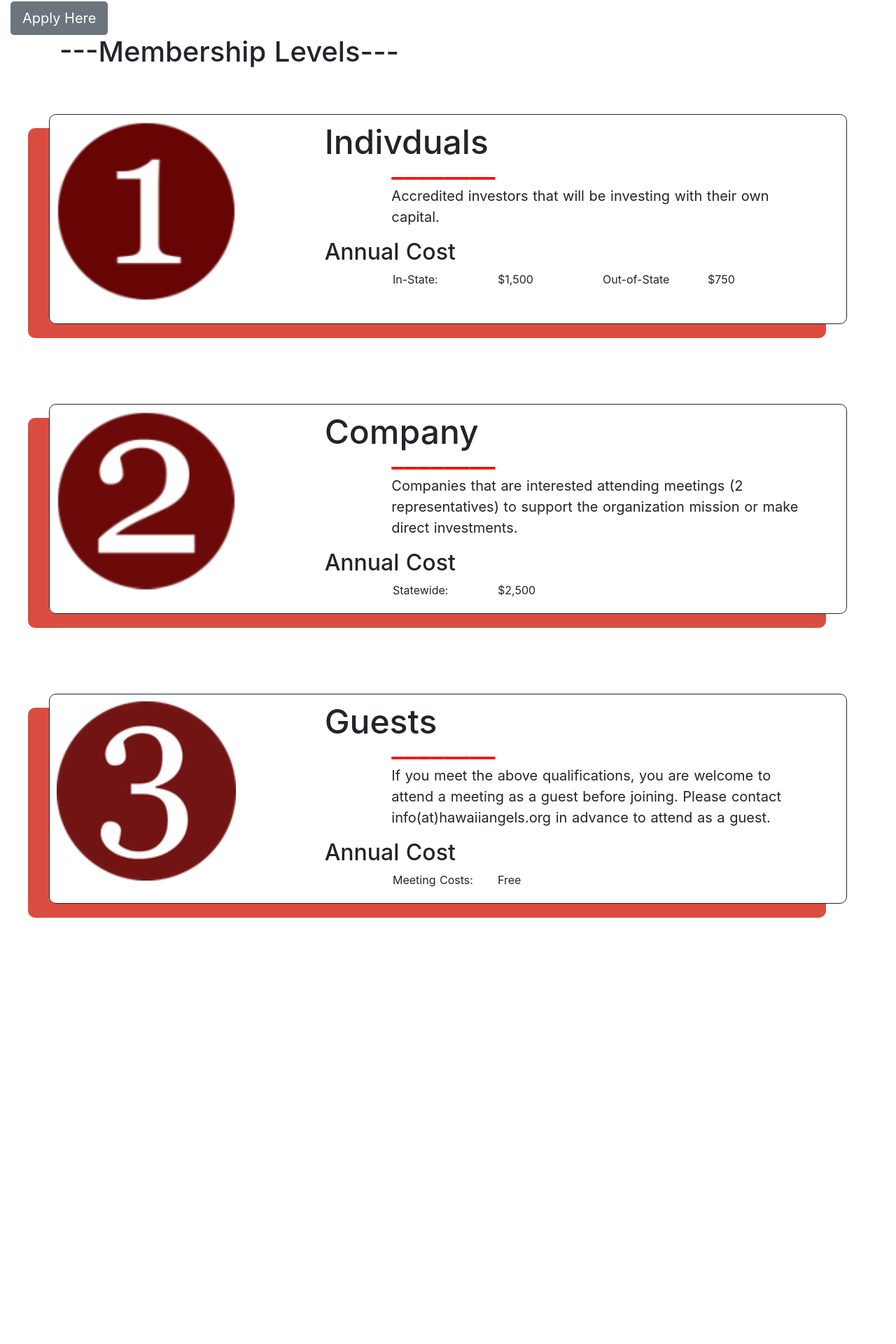
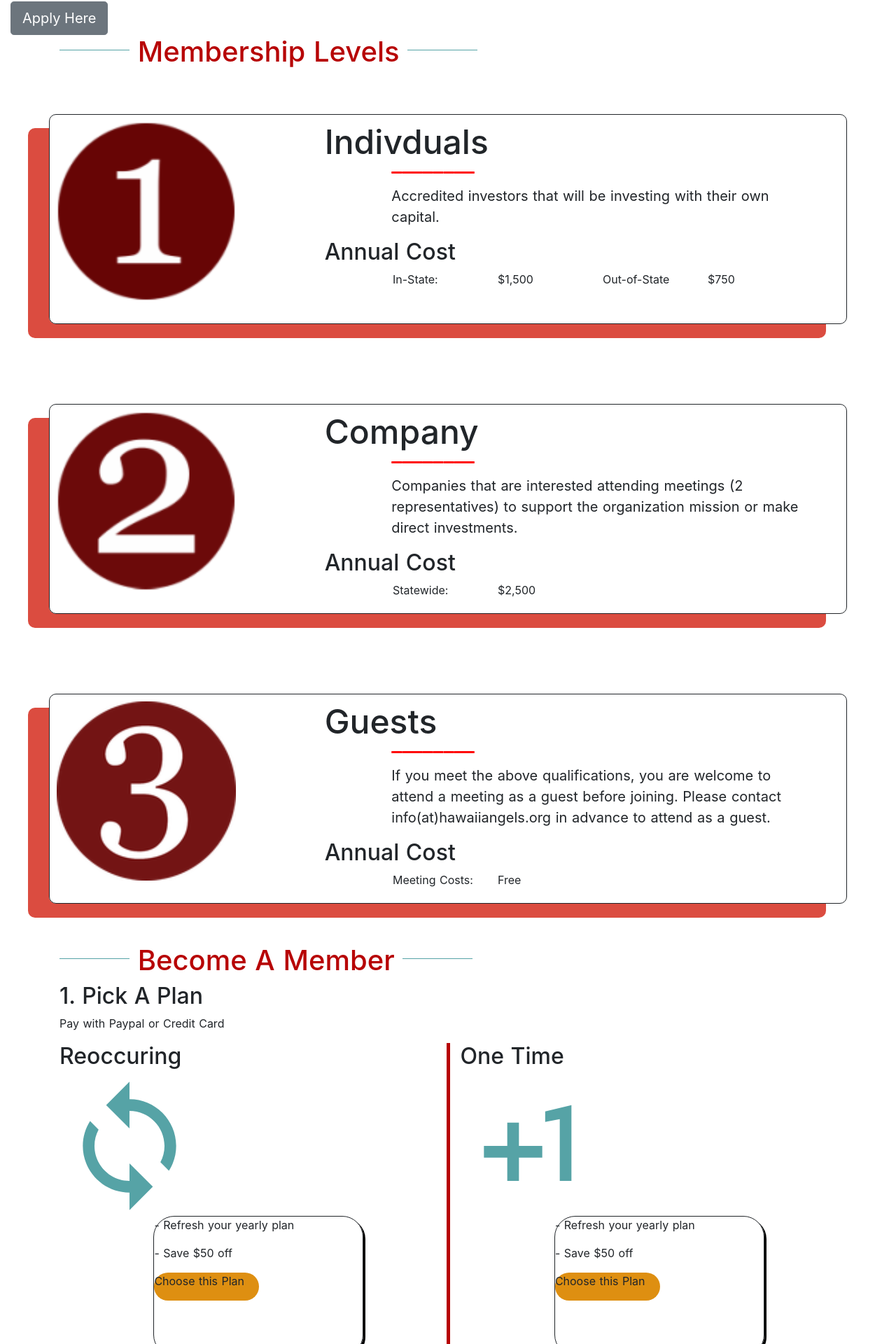
Before and after one commit to WildcherryBazzaire/HawaiianAngels, a Nuxt app: page /investors in a window 1280 px wide. Shown: the part 626-2546 px from the top of the page at 70% size. Before the commit the page ends 1974 px from the top, so only its background shows below. Built offline with nearby package versions, Linux system fonts and the light colour scheme.

Commit message:
still working on it

```diff
--- a/components/investors/levels.vue
+++ b/components/investors/levels.vue
@@ -4,12 +4,12 @@
       <b-col>
         <b-row class="row-fix">
           <b-col md="12" offset-md="4"
-            ><h1 class="h-text">{{ header }}</h1></b-col
+            ><h2 class="h-text">{{ header }}</h2></b-col
           >
         </b-row>
         <b-row class="row-fix">
           <b-col md="12" offset-md="5">
-            <h1 class="line">________</h1>
+            <h2 class="line">________</h2>
           </b-col>
         </b-row>
         <b-row class="row-fix">
--- a/components/investors/plan.vue
+++ b/components/investors/plan.vue
@@ -1,13 +1,25 @@
 <template>
-  <b-row class="justify-content-center">
+  <b-row align-h="end">
     <b-col>
       <h2>{{ content[0].planName }}</h2>
       <img :src="content[0].image" />
+      <div class="box">
+        <p>- Refresh your yearly plan</p>
+        <p>- Save $50 off</p>
+        <div id="main-choose-this-plan">
+          <div class="b-choose-this-plan">Choose this Plan</div>
+        </div>
+      </div>
     </b-col>
     <div class="divider"></div>
     <b-col>
       <h2>{{ content[1].planName }}</h2>
       <img :src="content[1].image" />
+      <div class="box">
+        <p>- Refresh your yearly plan</p>
+        <p>- Save $50 off</p>
+        <div class="b-choose-this-plan">Choose this Plan</div>
+      </div>
     </b-col>
   </b-row>
 </template>
@@ -32,7 +44,14 @@ export default {
 </script>
 
 <style>
-.divider {
-  border-left: thick solid #ff0000;
+.b-choose-this-plan {
+  background-color: #de8f11;
+  border-radius: 20px;
+  height: 40px;
+  width: 150px;
+}
+#main-choose-this-plan {
+  align-content: center;
+  display: flex;
 }
 </style>
--- a/pages/application.vue
+++ b/pages/application.vue
@@ -3,7 +3,11 @@
     <b-row>
       <b-col sm="12">
         <jumbotron></jumbotron>
-        <h1>---Application---</h1>
+        <h1>
+          <hr class="dash" />
+          Application
+          <hr class="dash" />
+        </h1>
         <p>
           Submit your application directly to our GUST system. Please attach an
           executive summary and full business plans to your application.
--- a/pages/investors.vue
+++ b/pages/investors.vue
@@ -2,7 +2,11 @@
   <b-container class="main">
     <b-row>
       <b-col>
-        <h1>---Membership Levels---</h1>
+        <h1>
+          <hr class="dash" />
+          Membership Levels
+          <hr class="dash" />
+        </h1>
       </b-col>
       <template v-for="x in content">
         <Levels
@@ -13,15 +17,27 @@
           :image="x.image"
         ></Levels>
       </template>
+      <b-col>
+        <h1>
+          <hr class="dash" />
+          Become A Member
+          <hr class="dash" />
+        </h1>
+        <h2>1. Pick A Plan</h2>
+        <p>Pay with Paypal or Credit Card</p>
+        <Plan></Plan>
+      </b-col>
     </b-row>
   </b-container>
 </template>
 
 <script>
 import levels from '@/components/investors/levels.vue'
+import plan from '@/components/investors/plan.vue'
 export default {
   components: {
-    Levels: levels
+    Levels: levels,
+    Plan: plan
   },
   data() {
     return {
@@ -69,6 +85,26 @@ export default {
 </script>
 
 <style>
+.box {
+  border: 1px solid;
+  border-radius: 30px;
+  box-shadow: 3px 3px black;
+  height: 200px;
+  left: 25%;
+  position: relative;
+  width: 300px;
+}
+.dash {
+  border-color: #56a3a6;
+  display: inline-block;
+  width: 100px;
+}
+.divider {
+  border-left: thick solid #b70304;
+}
+h1 {
+  color: #b70304;
+}
 #main {
   max-width: 100%;
 }
```
Also changed, not shown: assets/investors/one_time.svg (added), assets/investors/reoccuring.svg (added).
